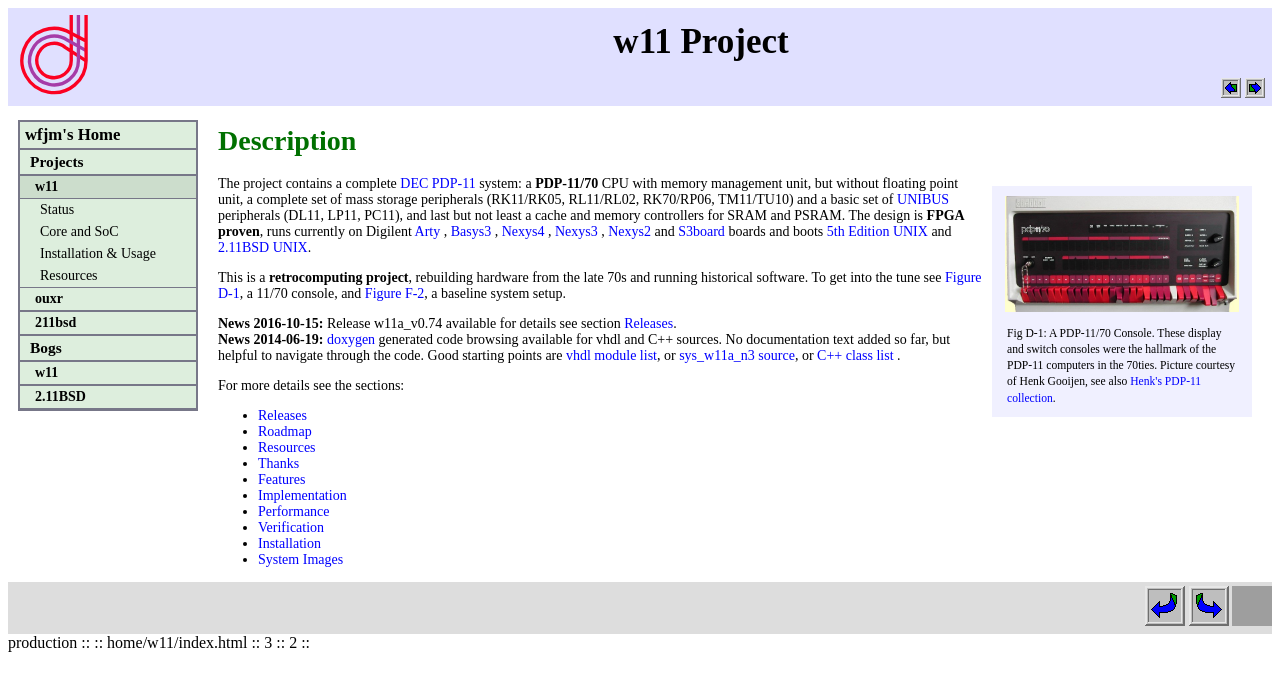
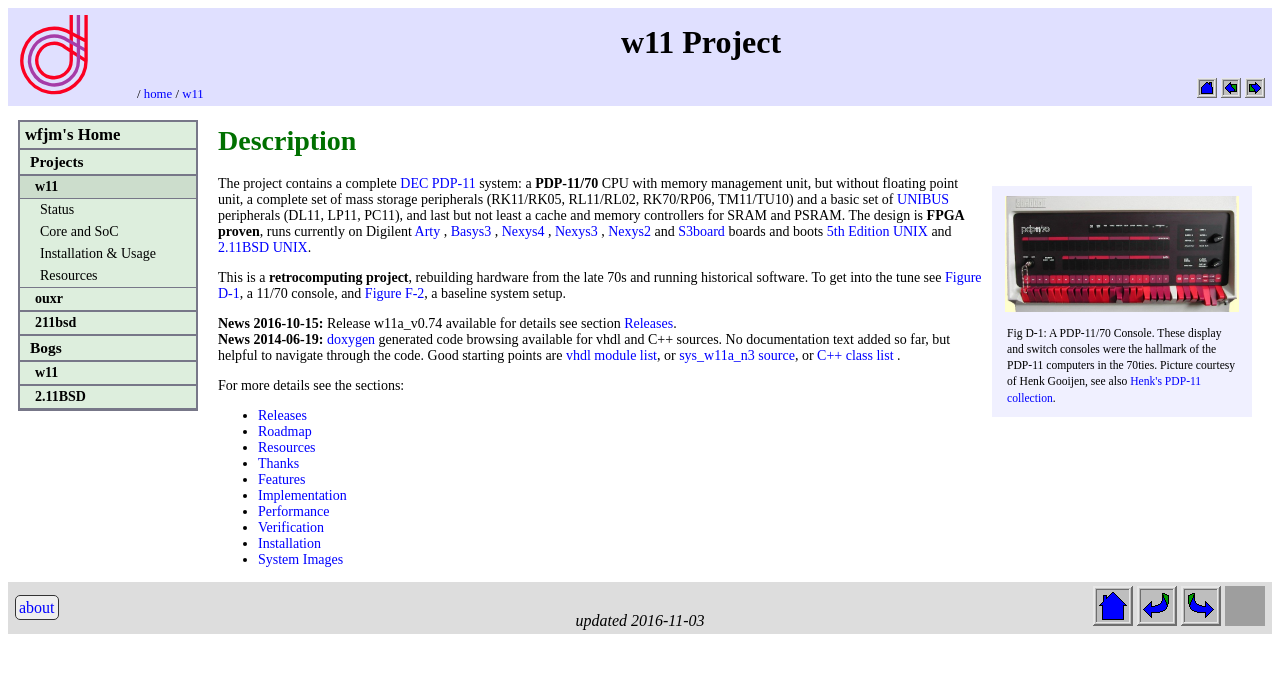
Before and after one commit to wfjm/wfjm.github.io, a Jekyll site: the page built from home/w11/index.html, in a window 1280 px wide. Shown: the top 691 px of the page. Built offline with Jekyll 4.4.1, drawn with Linux system fonts in a browser that asks for light colours; grey boxes are pictures that could not be loaded.

Commit message:
more info in header/footer; add first debug pages

```diff
--- a/_layouts/default.html
+++ b/_layouts/default.html
@@ -43,12 +43,30 @@
           <img height="80" src="/downloads/icons/retro-logo.svg"
                alt="wfjm's retro logo">
         </td>
-        <td id="header-toptitle">
+        <td id="header-toptitle" colspan="2">
           {{ page.title }}
         </td>
       </tr>
       <tr id="header-bot">
+        <td id="header-botpath">
+          {% assign headnavlink = "" %}
+          {% for e in pageplist %}
+            {% if e != "index.html" %}
+              {% assign headnavlink = headnavlink | append: "/" | append: e %}
+              /
+              {% unless forloop.last %}
+                <a href="{{headnavlink}}"> {{e}} </a>
+              {% else %}
+                {{e}}
+              {% endunless %}
+            {% endif %}
+          {% endfor %}
+        </td>
         <td id="header-botnav">
+          {% unless page.path == "index.html" %}
+            <a href="/">
+              <img src="/downloads/icons/i3ds/home.gif" alt="HOME"></a>
+          {% endunless %}
           {% if navlink_prev %}
             <a href="/{{navlink_prev}}">
               <img src="/downloads/icons/i3ds/prev.gif" alt="PREV"></a>
@@ -58,7 +76,7 @@
               <img src="/downloads/icons/i3ds/next.gif" alt="NEXT"></a>
           {% endif %}
         </td>
-      </td>
+      </tr>
     </table>
 
     <!-- content section -->
@@ -121,29 +139,42 @@
 
     <!-- footer section -->
     <div id="footer">
+      <table>
+        <tr>
+          <td id="footer-about">
+            <a class="abotton" href="/about">about</a>
+          </td>
+          <td id="footer-time">
+            {% if page.lastchange %}
+              <em> updated {{page.lastchange}} </em>
+            {% endif %}
+          </td>
+          <td id="footer-nav">
+            {% unless page.path == "index.html" %}
+            <a href="/">
+              <img src="/downloads/icons/i3d/home.gif" alt="HOME"></a>
+            {% endunless %}
             {% if navlink_prev %}
               <a href="/{{navlink_prev}}">
-          <img src="/downloads/icons/i3d/prev.gif" alt="PREV">
-        </a>
+                <img src="/downloads/icons/i3d/prev.gif" alt="PREV"></a>
             {% endif %}
             {% if navlink_next %}
               <a href="/{{navlink_next}}">
-          <img src="/downloads/icons/i3d/next.gif" alt="NEXT">
-        </a>
+                <img src="/downloads/icons/i3d/next.gif" alt="NEXT"></a>
             {% endif %}
 
             <a href="https://validator.w3.org/check/referer">
               <img height="40" width="40" alt="W3C validator"
                    src="https://www.w3.org/html/logo/downloads/HTML5_Logo.svg">
             </a>
+          </td>
+        </tr>
+      </table>
     </div>
 
     <!-- debug footer section -->
+    {% if jekyll.environment == "development" %}
       <div id="footer-debug">
-        {{ jekyll.environment }}
-        ::
-        {{ site.GH_ENV }}
-        ::
         {{ page.path }}
         ::
         {{ pagelevel }}
@@ -151,7 +182,7 @@
         {{ navindex }}
         ::
       </div>
-
+    {% endif %}
   </body>
 
 </html>
--- a/css/main.css
+++ b/css/main.css
@@ -65,6 +65,19 @@ a:active  {
   color:  #ff0000;
 }
 
+.abotton {
+  background: #eee;
+  padding: 3px;
+  border-style: ridge;
+  border-width: 1px;
+  border-radius: 5px;
+  border-color: #333;
+}
+.abotton:hover {
+  background-color: #ccddcc;
+  text-decoration: none;
+}
+
 /* header style defs ---------------------------------------------- */
 
 #header {
@@ -81,13 +94,19 @@ a:active  {
 }
 #header-toptitle {
   height: 60px;
-  font-size: 35px;
+  font-size: 200%;
   font-weight: bold;
   vertival-align: middle;
 }
 
+#header-botpath {
+  font-size: 80%;
+  text-align: left;
+  vertical-align: bottom;
+}
 #header-botnav {
   text-align: right;
+  vertical-align: bottom;
 }
 
 #mainwrapper {
@@ -215,9 +234,26 @@ a:active  {
   clear: left;
   width: 100%;
   background: #dddddd;
+}
+
+#footer table {
+  width: 100%;
+  background: #dddddd;
+}
+#footer-about {
+  width: 35%;
+  text-align: left;
+  vertical-align: center;
+}
+#footer-time {
+  width: 30%;
+  text-align: center;
+  vertical-align: bottom;
+}
+#footer-nav {
+  width: 35%;
   text-align: right;
-  padding: 4px 0;
-  font-size: 14px;
+  vertical-align: bottom;
 }
 
 .marginwrapper {
--- a/home/w11/index.html
+++ b/home/w11/index.html
@@ -1,6 +1,7 @@
 ---
 layout: default
 title: w11 Project
+lastchange: 2016-11-03
 ---
 
 <h1>Description</h1>
```
Also changed, not shown: debug/list_pages.html (added, +23 -0 lines), debug/list_site.html (added, +18 -0 lines). Lines whose indentation alone changed are shown as unchanged.
